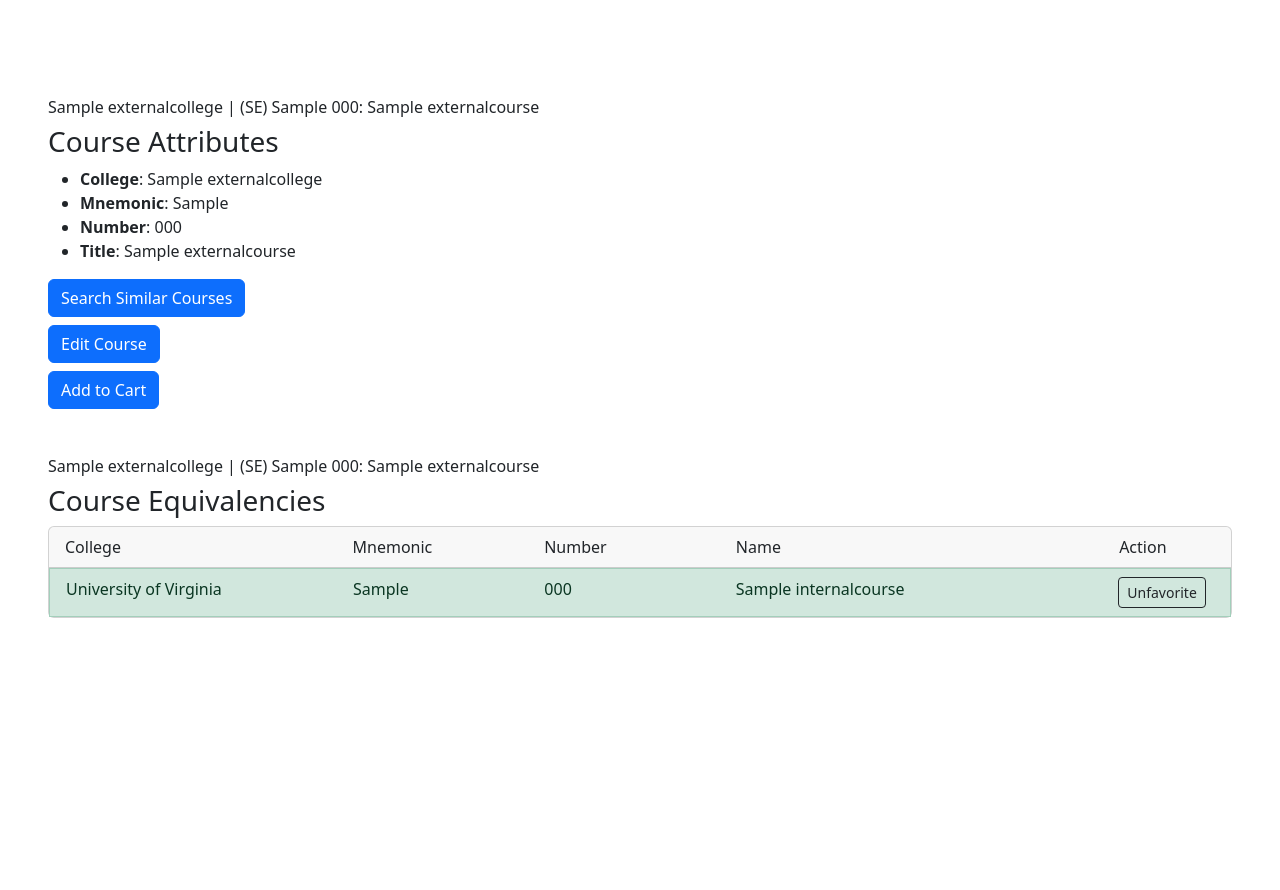
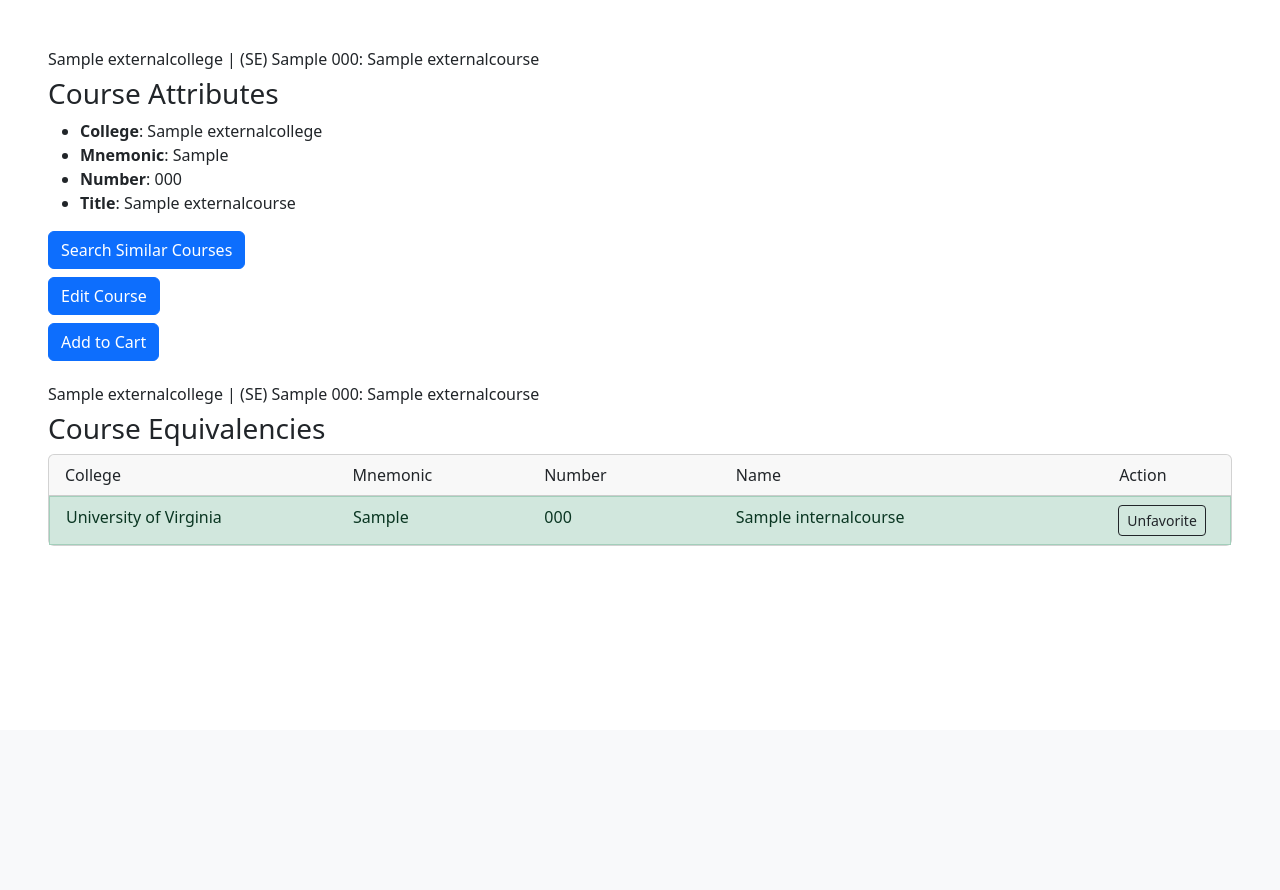
Before and after one commit to scottrmattix/transfer-guide, a Django app: page /external/1 in a window 1280 px wide. Shown: the part 70-960 px from the top of the page. After the commit the page ends 616 px from the top, so only its background shows below. Run offline with Django 4.2, Linux system fonts and the light colour scheme; a user stored in the database is signed in; tables that the repository leaves empty hold one stand-in row (values such as "Sample post"); data that the repository does not hold is empty; some libraries are stand-ins or nearby versions.

Commit message:
Fixed some padding issues

```diff
--- a/templates/course.html
+++ b/templates/course.html
@@ -5,7 +5,7 @@
     <meta charset="UTF-8">
     <title>Course Page</title>
 </head>
-<body class="d-flex flex-column min-vh-100">
+<body class="d-flex flex-column">
     {# Load the tag library #}
     {% extends "base.html" %}
     {% load bootstrap5 %}
@@ -19,7 +19,7 @@
 
     {% block content %}
     <content>
-      <div class="container-fluid p-5" align="left">
+      <div class="container-fluid px-5" align="left">
         {% if course %} <h6>{{ course.college_name }} | {{ course }}</h6>
 
         {% include "messages.html" with messages=messages%}
@@ -72,7 +72,7 @@
       <p>Specific: {{ equivalents_specific }}</p>
       -->
 
-      <div class="container-fluid px-5" align="left">
+      <div class="container-fluid px-5 pt-4" align="left">
 
         <!-- Setup Course Equivalency Header (this probably needs to be redone) -->
         {% if course %}<h6>{{ course.college_name }} | {{ course }}</h6>{% endif %}
```
